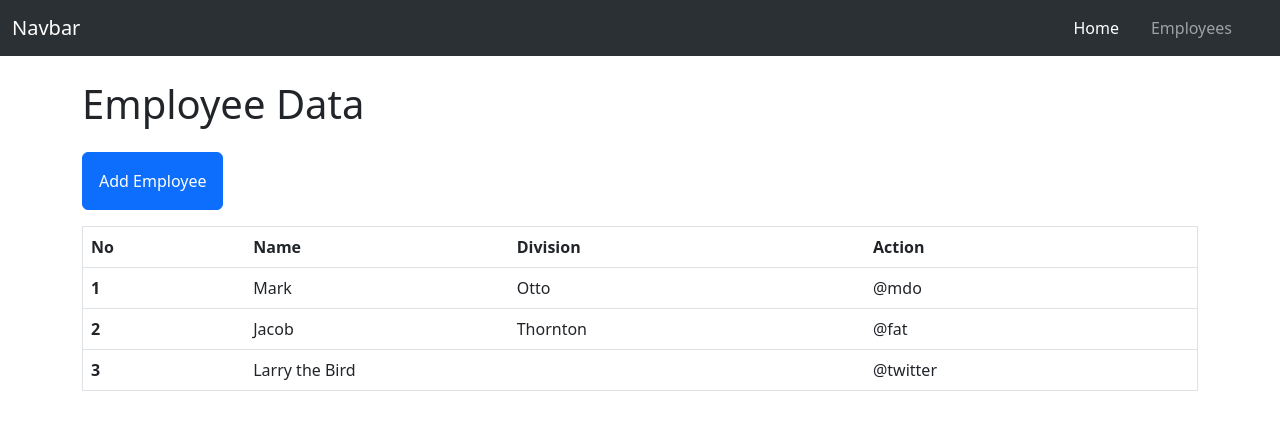
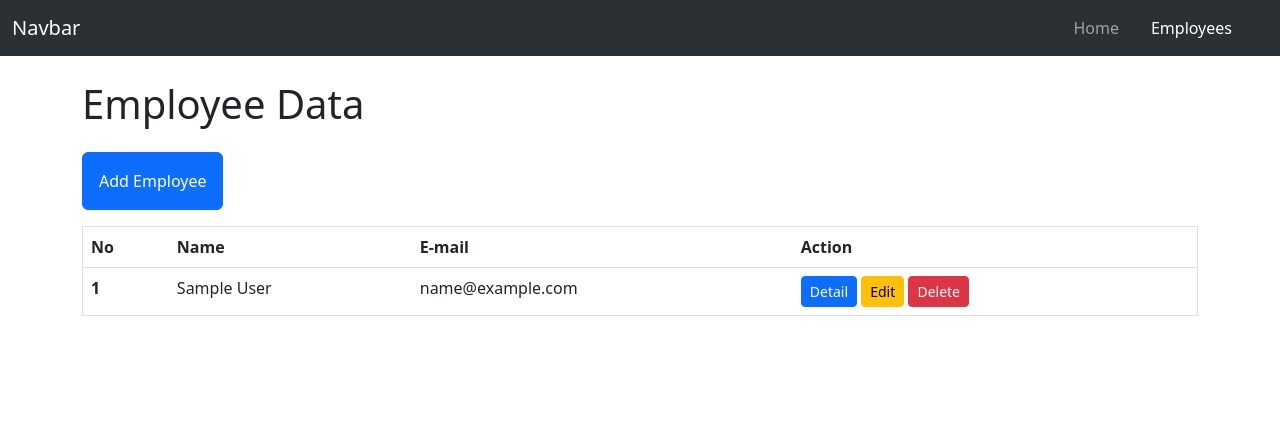
Before and after one commit to WidyaX1900/employee, a CodeIgniter app: page /employee//worker/ in a window 1280 px wide. Shown: the top 430 px of the page. Run offline with CodeIgniter, Linux system fonts and the light colour scheme; tables that the repository leaves empty or names only in its code hold one stand-in row (values such as "Sample post").

Commit message:
Add Insert Employee Feature

```diff
--- a/application/config/autoload.php
+++ b/application/config/autoload.php
@@ -58,7 +58,7 @@ $autoload['packages'] = array();
 |
 |	$autoload['libraries'] = array('user_agent' => 'ua');
 */
-$autoload['libraries'] = array('database', 'session', 'email');
+$autoload['libraries'] = array('database', 'session', 'email', 'form_validation');
 
 /*
 | -------------------------------------------------------------------
@@ -89,7 +89,7 @@ $autoload['drivers'] = array();
 |
 |	$autoload['helper'] = array('url', 'file');
 */
-$autoload['helper'] = array('url', 'file', 'security');
+$autoload['helper'] = array('url', 'file', 'security', 'form');
 
 /*
 | -------------------------------------------------------------------
--- a/application/controllers/Home.php
+++ b/application/controllers/Home.php
@@ -6,8 +6,10 @@ class Home extends CI_Controller
     public function index()
     {
         $data['title'] = 'Home Page';
+        $data['page'] = 'Home';
+
         $this->load->view('templates/header', $data);
-        $this->load->view('templates/navbar');
+        $this->load->view('templates/navbar', $data);
         $this->load->view('home/index');
         $this->load->view('templates/footer');
     }
--- a/application/controllers/Worker.php
+++ b/application/controllers/Worker.php
@@ -5,9 +5,15 @@ class Worker extends CI_Controller
 {
     public function index()
     {
+        $this->load->model('employee_model', 'employee');
+        $query = $this->employee->getEmployee();
+
+        $data['employees'] = $query->result();
         $data['title'] = 'Employees Data';
+        $data['page'] = 'Employee';
+
         $this->load->view('templates/header', $data);
-        $this->load->view('templates/navbar');
+        $this->load->view('templates/navbar', $data);
         $this->load->view('employee/index');
         $this->load->view('templates/footer');
     }
@@ -22,7 +28,53 @@ class Worker extends CI_Controller
 
     public function store()
     {
-        $this->load->helper(['form', 'url']);
-        $this->load->helper('form_validation');
+        $config =
+            [
+                [
+                    'field' => 'name',
+                    'label' => 'Full Name',
+                    'rules' => 'required',
+                    'errors' => [
+                        'required' => 'Please enter your name'
+                    ]
+                ],
+                [
+                    'field' => 'email',
+                    'label' => 'E-mail',
+                    'rules' => 'required|valid_email',
+                    'errors' => [
+                        'required' => 'Please enter your e-mail'
+                    ]
+                ],
+                [
+                    'field' => 'phone',
+                    'label' => 'Phone',
+                    'rules' => 'required',
+                    'errors' => [
+                        'required' => 'Please enter your Phone Number'
+                    ]
+                ],
+
+            ];
+
+
+        $this->form_validation->set_rules($config);
+
+        if ($this->form_validation->run() === false) {
+            $this->create();
+        } else {
+
+            $data = [
+                'name' => htmlspecialchars($this->input->post('name')),
+                'email' => htmlspecialchars($this->input->post('email')),
+                'phone' => '+62' . htmlspecialchars($this->input->post('phone')),
+                'picture' => 'default.jpg'
+            ];
+
+            $this->load->model('employee_model', 'employee');
+            $this->employee->insertEmployee($data);
+
+            return redirect('/worker');
+        }
     }
 }
--- /dev/null
+++ b/application/models/Employee_Model.php
@@ -0,0 +1,19 @@
+<?php
+class Employee_Model extends CI_Model
+{
+    public $name;
+    public $email;
+    public $phone;
+
+    public function insertEmployee($data)
+    {
+        $this->db->insert('employees', $data);
+    }
+
+    public function getEmployee()
+    {
+        $this->db->order_by('id', 'DESC');
+        $query = $this->db->get('employees');
+        return $query;
+    }
+}
--- a/application/views/employee/index.php
+++ b/application/views/employee/index.php
@@ -11,27 +11,30 @@
         <tr>
             <th scope="col">No</th>
             <th scope="col">Name</th>
-            <th scope="col">Division</th>
+            <th scope="col">E-mail</th>
             <th scope="col">Action</th>
         </tr>
     </thead>
     <tbody>
-        <tr>
-            <th scope="row">1</th>
-            <td>Mark</td>
-            <td>Otto</td>
-            <td>@mdo</td>
-        </tr>
-        <tr>
-            <th scope="row">2</th>
-            <td>Jacob</td>
-            <td>Thornton</td>
-            <td>@fat</td>
-        </tr>
-        <tr>
-            <th scope="row">3</th>
-            <td colspan="2">Larry the Bird</td>
-            <td>@twitter</td>
-        </tr>
+        <?php $i = 1; ?>
+        <?php foreach ($employees as $employee) : ?>
+            <tr>
+                <th scope="row"><?= $i; ?></th>
+                <td><?= $employee->name; ?></td>
+                <td><?= $employee->email; ?></td>
+                <td>
+                    <a href="#" class="btn btn-primary btn-sm">
+                        Detail
+                    </a>
+                    <a href="#" class="btn btn-warning btn-sm">
+                        Edit
+                    </a>
+                    <a href="#" class="btn btn-danger btn-sm">
+                        Delete
+                    </a>
+                </td>
+            </tr>
+            <?php $i++; ?>
+        <?php endforeach; ?>
     </tbody>
 </table>
--- a/application/views/templates/navbar.php
+++ b/application/views/templates/navbar.php
@@ -7,12 +7,21 @@
     </div>
     <div class="collapse navbar-collapse px-4" id="navbarNav">
         <ul class="navbar-nav">
+            <?php if ($page === 'Employee') : ?>
+                <li class="nav-item">
+                    <a class="nav-link" aria-current="page" href="<?= base_url(); ?>">Home</a>
+                </li>
+                <li class="nav-item mx-3">
+                    <a class="nav-link active" href="<?= base_url(); ?>worker/">Employees</a>
+                </li>
+            <?php else : ?>
                 <li class="nav-item">
                     <a class="nav-link active" aria-current="page" href="<?= base_url(); ?>">Home</a>
                 </li>
                 <li class="nav-item mx-3">
                     <a class="nav-link" href="<?= base_url(); ?>worker/">Employees</a>
                 </li>
+            <?php endif; ?>
         </ul>
     </div>
 </nav>
```
Also changed, not shown: application/views/employee/create.php (+30 -12 lines). Lines whose indentation alone changed are shown as unchanged.
